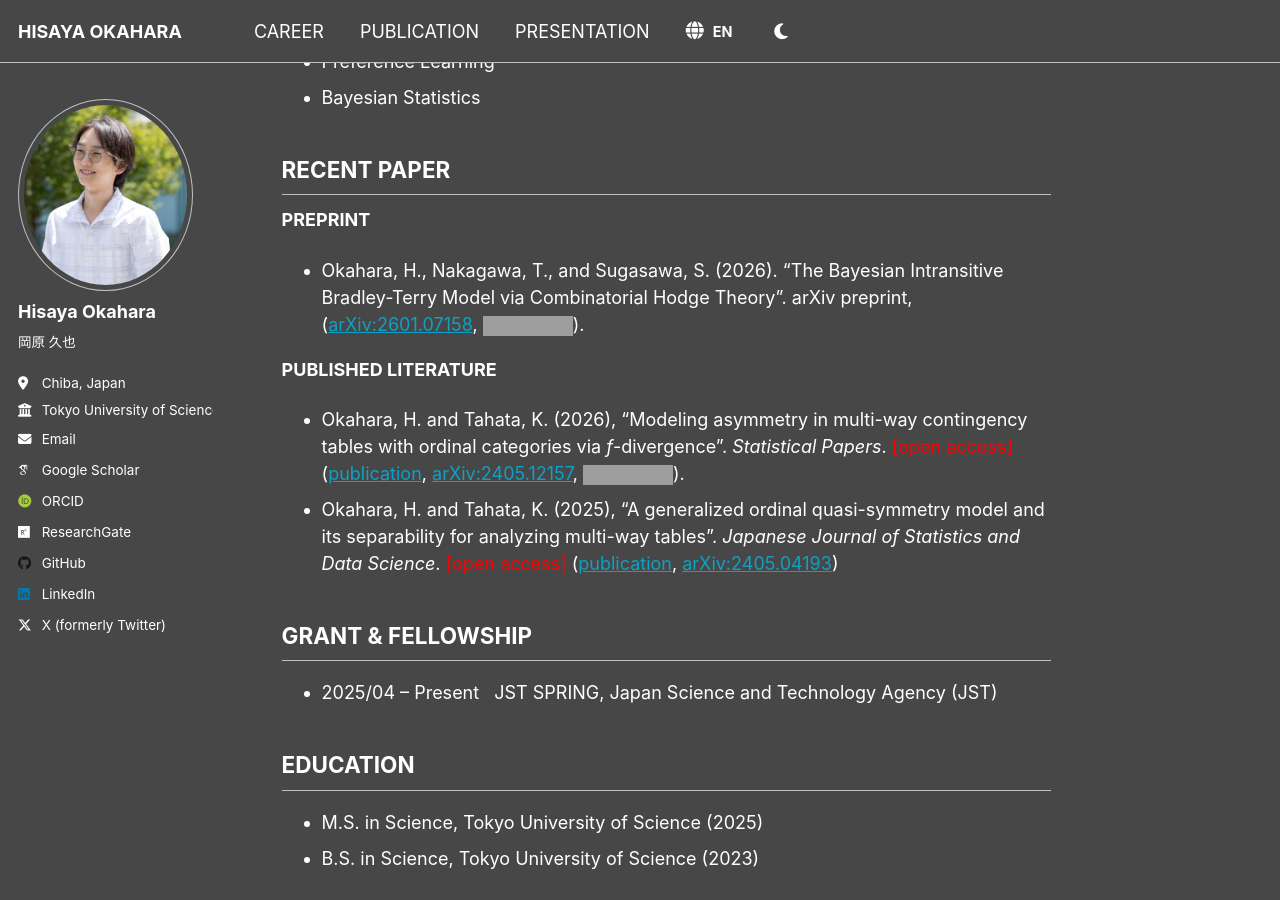
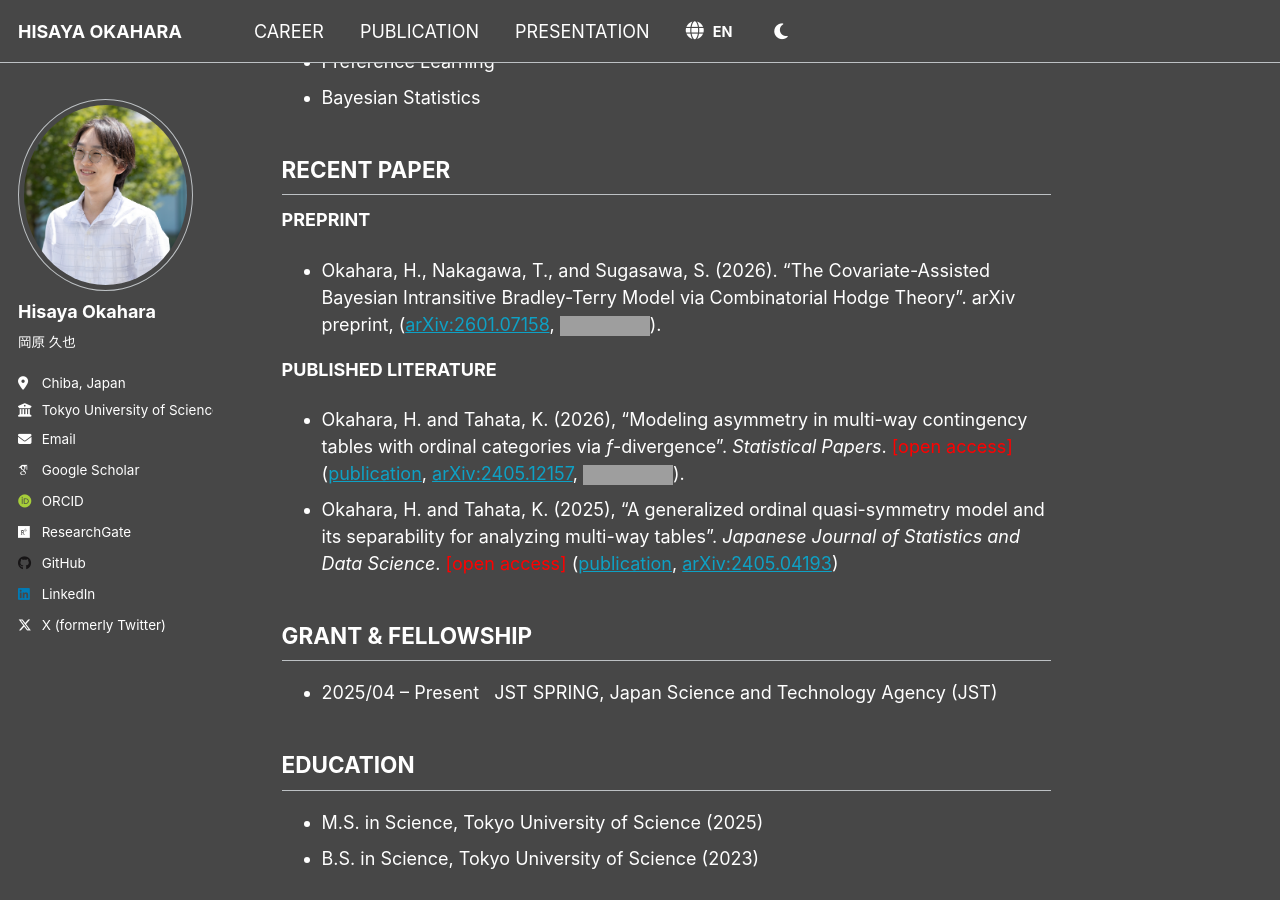
Before and after one commit to h-okahara/h-okahara.github.io, a Jekyll site: the page built from _pages/about.md, in a window 1280 px wide and 900 px high, scrolled down 362 px. Built offline with Jekyll 4.4.1, drawn with Linux system fonts in a browser that asks for light colours; some web fonts are replaced; grey boxes are pictures that could not be loaded.

Commit message:
Update about.md

```diff
--- a/_pages/about.md
+++ b/_pages/about.md
@@ -21,7 +21,7 @@ redirect_from:
 
 ## <span data-i18n="home.header_paper">RECENT PAPER</span>
 **<span data-i18n="home.preprint">PREPRINT</span>**
-- Okahara, H., Nakagawa, T., and Sugasawa, S. (2026). "The Bayesian Intransitive Bradley-Terry Model via Combinatorial Hodge Theory". arXiv preprint, ([arXiv:2601.07158](https://arxiv.org/abs/2601.07158), [![GitHub](https://img.shields.io/badge/GitHub-R--code-blue?logo=github)](https://github.com/h-okahara/BIBT)).
+- Okahara, H., Nakagawa, T., and Sugasawa, S. (2026). "The Covariate-Assisted Bayesian Intransitive Bradley-Terry Model via Combinatorial Hodge Theory". arXiv preprint, ([arXiv:2601.07158](https://arxiv.org/abs/2601.07158), [![GitHub](https://img.shields.io/badge/GitHub-R--code-blue?logo=github)](https://github.com/h-okahara/CA-BIBT)).
 
 **<span data-i18n="home.published">PUBLISHED LITERATURE</span>**
 - Okahara, H. and Tahata, K. (2026), "Modeling asymmetry in multi-way contingency tables with ordinal categories via *f*-divergence". *Statistical Papers*. <span style="color: red;">[<span data-i18n="home.open_access">open access</span>]</span> ([publication](https://link.springer.com/article/10.1007/s00362-025-01782-y), [arXiv:2405.12157](https://arxiv.org/abs/2405.12157), [![GitHub](https://img.shields.io/badge/GitHub-R--code-blue?logo=github)](https://github.com/h-okahara/GS_f)).
```
